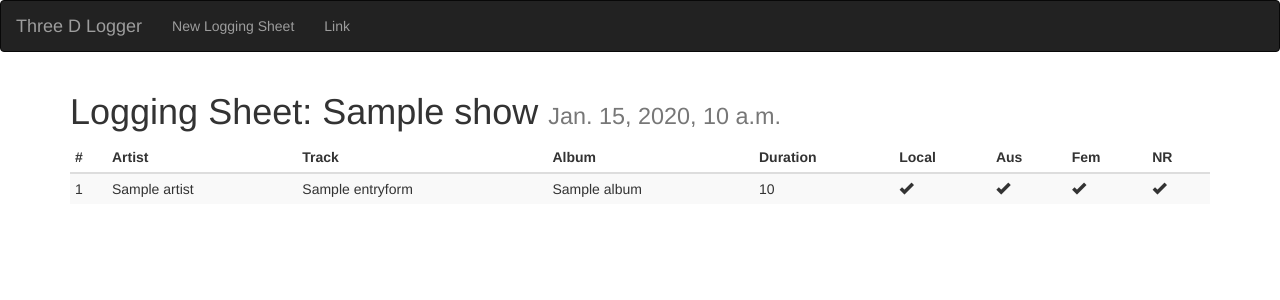
After one commit to ThreeDRadio/playlists, a Django app: template playlist/templates/playlist/view.html in a window 1280 px wide. The commit adds this page. Shown: the top 300 px of the page. Run offline with Django 3.2, Linux system fonts and the light colour scheme; the template is opened without the code that fills it: most values are stand-ins (such as "Sample title", 1, 10 or a date in 2020); some libraries are stand-ins or nearby versions.

Commit message:
View works and prints ok.

```diff
--- /dev/null
+++ b/playlist/static/css/print.css
@@ -0,0 +1,21 @@
+
+@media print {
+    .container {
+        width: 100%;
+    }
+
+    body {
+        font-size: 8pt;
+    }
+
+    h1 {
+        font-size: 16pt;
+    }
+
+    .table-condensed>thead {display: table-header-group;}
+
+    .table-condensed>tbody>tr>td, .table-condensed>tbody>tr>th, .table-condensed>tfoot>tr>td, .table-condensed>tfoot>tr>th, .table-condensed>thead>tr>td, .table-condensed>thead>tr>th {
+        padding: 1px;
+    }
+
+}
--- a/playlist/templates/playlist/header.html
+++ b/playlist/templates/playlist/header.html
@@ -8,11 +8,14 @@
         <title>Three D Logging</title>
 
         <!-- Bootstrap -->
+        {% load staticfiles %}
         {% load bootstrap3 %}
         {% bootstrap_css %}
         <script src="{% bootstrap_jquery_url %}"></script>
         {% bootstrap_javascript %}
         {{ form.media }}
+        <link rel="stylesheet" href="{% static "css/print.css" %}" />
+        <link rel="stylesheet" href="{% static "css/custom.css" %}" />
 
         <!-- HTML5 shim and Respond.js for IE8 support of HTML5 elements and media queries -->
         <!-- WARNING: Respond.js doesn't work if you view the page via file:// -->
@@ -25,7 +28,7 @@
         {# Display django.contrib.messages as Bootstrap alerts #}
         {% bootstrap_messages %}
 
-<nav class="navbar navbar-inverse">
+<nav class="navbar navbar-inverse hidden-print">
  <div class="container-fluid">
     <!-- Brand and toggle get grouped for better mobile display -->
     <div class="navbar-header">
--- /dev/null
+++ b/playlist/templates/playlist/textview.html
@@ -0,0 +1,3 @@
+{% for entryform in tracks %}
+{{ entryform.artist }} - {{ entryform.title }} <br>
+{% endfor %}
--- /dev/null
+++ b/playlist/templates/playlist/view.html
@@ -0,0 +1,38 @@
+{% include 'playlist/header.html' %}
+
+        <div class="container">
+
+            <h1>Logging Sheet: {{ playlist.show }} <small>{{ playlist.date }} </small></h1>
+
+
+
+            <table class="table table-striped table-condensed">
+
+                <thead>
+                    <tr>
+                        <th>#</th><th>Artist</th><th>Track</th><th>Album</th><th>Duration</th><th>Local</th><th>Aus</th><th>Fem</th><th>NR</th>
+                    </tr>
+                </thead>
+
+                <tbody>
+                    {% for entryform in tracks %}
+                    <tr>
+                        <td>{{ forloop.counter }}</td>
+                        <td>{{ entryform.artist }}</td>
+                        <td>{{ entryform.title }}</td>
+                        <td>{{ entryform.album }}</td>
+                        <td>{{ entryform.duration }}</td>
+                        <td>{% if entryform.local %}<span class="glyphicon glyphicon-ok" aria-hidden="true"></span>{% endif %} </td>
+                        <td>{% if entryform.australian %}<span class="glyphicon glyphicon-ok" aria-hidden="true"></span>{% endif %} </td>
+                        <td>{% if entryform.female %}<span class="glyphicon glyphicon-ok" aria-hidden="true"></span>{% endif %} </td>
+                        <td>{% if entryform.newRelease %}<span class="glyphicon glyphicon-ok" aria-hidden="true"></span>{% endif %} </td>
+                    </tr>
+                {% endfor %}
+                </tbody>
+
+
+            </table>
+
+        </div>
+    </body>
+</html>
--- a/playlist/urls.py
+++ b/playlist/urls.py
@@ -3,6 +3,7 @@ from . import views
 
 urlpatterns = [
     url(r'^$', views.index, name='index'),
-    url(r'^(?P<playlist_id>[0-9]+)/$', views.edit, name='edit'),
+    url(r'^(?P<playlist_id>[0-9]+)/edit/$', views.edit, name='edit'),
+    url(r'^(?P<playlist_id>[0-9]+)/$', views.show, name='show'),
     url(r'^new/$', views.new, name='new'),
 ]
```
Also changed, not shown: playlist/templates/playlist/index.html (+14 -0 lines), playlist/views.py (+13 -1 lines), playlist/static/css/custom.css (added).
